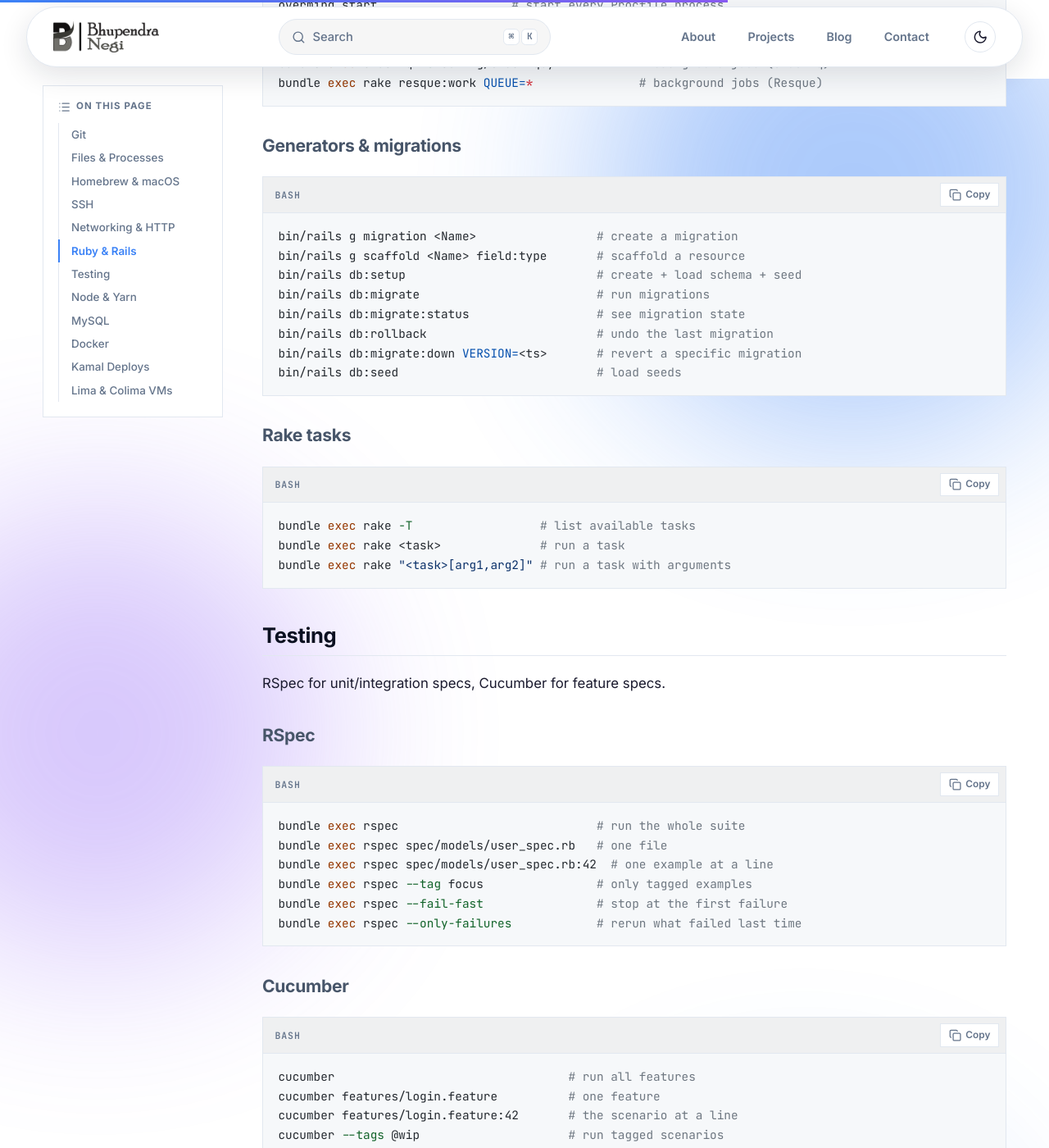
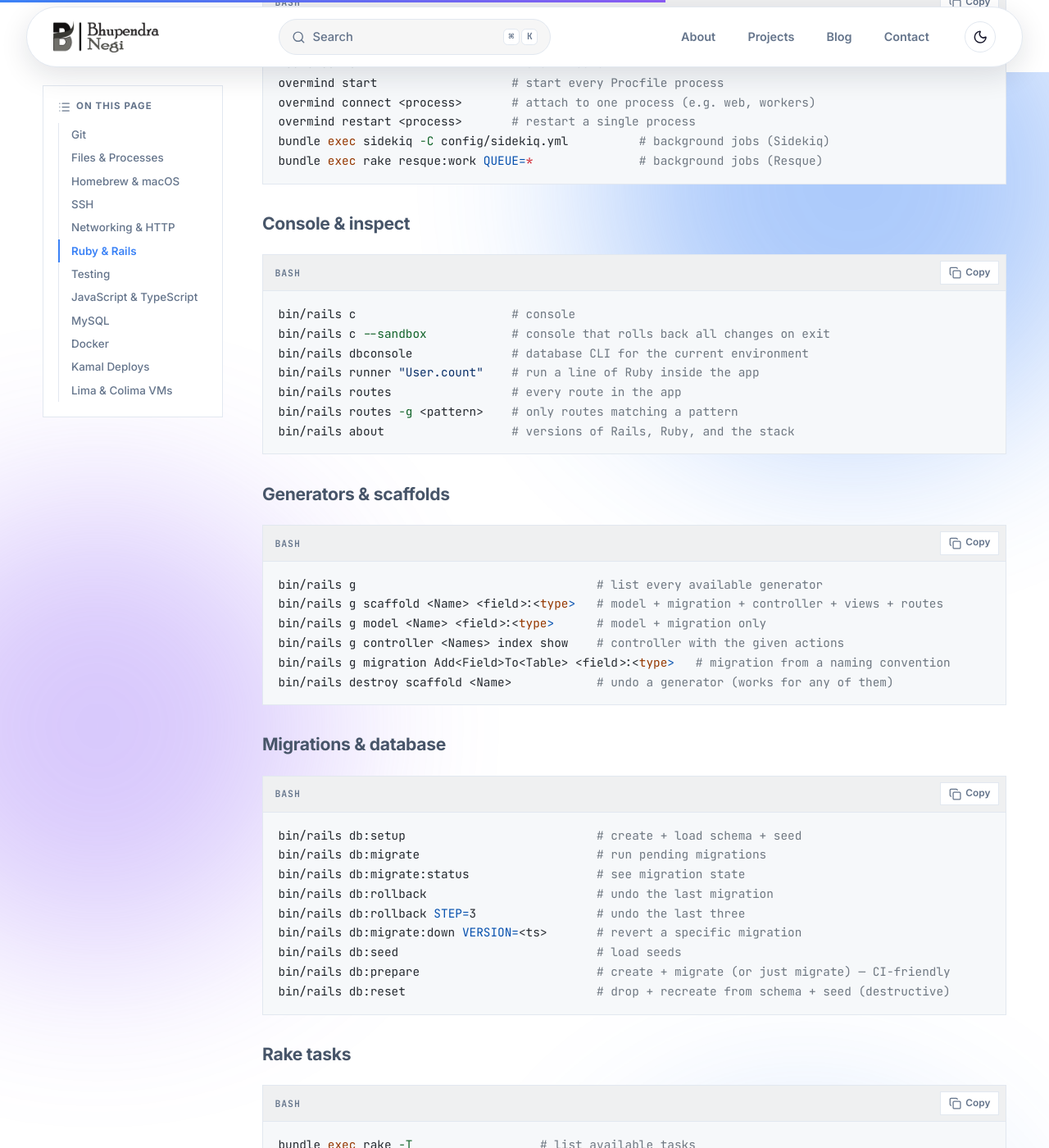
Before and after one commit to BhupendraNegi/bhupendranegi.github.io, a Jekyll site: the page built from cheatsheet.md, in a window 1280 px wide and 1400 px high, scrolled down 13262 px. Shown: the whole window at 82% size. Built offline with Jekyll 4.4.1, drawn with Linux system fonts in a browser that asks for light colours; nearby versions of some CDN libraries; some of the changed text lies outside the part shown.

Commit message:
Cheatsheet: Docker contexts, JS/TS section, more Rails and SSH
- Docker: new Contexts subsection (ls / use / --context / inspect)
- Node & Yarn becomes JavaScript & TypeScript with npx/quick-run and
  tsc subsections
- Rails: dedicated Console & inspect, expanded generators and
  db tasks (prepare, reset, rollback STEP)
- SSH: -i, -t, -A, ssh-copy-id -i, ConnectTimeout

````diff
--- a/cheatsheet.md
+++ b/cheatsheet.md
@@ -1,7 +1,7 @@
 ---
 layout: cheatsheet
 title: Dev Cheatsheet
-description: A practical developer cheatsheet — copy-paste commands for Git, Ruby on Rails, RSpec, Yarn, Docker, Kamal, Lima/Colima, MySQL, and everyday shell work.
+description: A practical developer cheatsheet — copy-paste commands for Git, Ruby on Rails, RSpec, JavaScript/TypeScript, Yarn, Docker, Kamal, Lima/Colima, MySQL, and everyday shell work.
 subtitle: A no-fluff reference for day-to-day development.
 permalink: /cheatsheet/
 # Split each heading into its own anchored search result (see search.json).
@@ -316,10 +316,15 @@ ssh -T git@github.com            # test the connection
 
 ```bash
 ssh <user>@<host>                       # open a shell
+ssh -i ~/.ssh/<key> <user>@<host>       # use a specific identity (private key)
 ssh <user>@<host> -p 2222               # non-default port
 ssh <user>@<host> "df -h"               # run one command and return
+ssh -t <user>@<host> htop               # force a TTY for interactive remote commands
+ssh -A <user>@<host>                    # forward your agent (use local keys on the server)
 ssh-copy-id <user>@<host>               # install your public key on a server
+ssh-copy-id -i ~/.ssh/<key>.pub <user>@<host>   # install a specific public key
 ssh -J <jump-host> <user>@<host>        # hop through a bastion / jump host
+ssh -o ConnectTimeout=5 <user>@<host>   # fail fast if the host is unreachable
 ssh -v <user>@<host>                    # verbose — debug auth/connection issues
 ```
 
@@ -487,17 +491,41 @@ bundle exec sidekiq -C config/sidekiq.yml          # background jobs (Sidekiq)
 bundle exec rake resque:work QUEUE=*               # background jobs (Resque)
 ```
 
-### Generators & migrations
+### Console & inspect
 
 ```bash
-bin/rails g migration <Name>                 # create a migration
-bin/rails g scaffold <Name> field:type       # scaffold a resource
+bin/rails c                      # console
+bin/rails c --sandbox            # console that rolls back all changes on exit
+bin/rails dbconsole              # database CLI for the current environment
+bin/rails runner "User.count"    # run a line of Ruby inside the app
+bin/rails routes                 # every route in the app
+bin/rails routes -g <pattern>    # only routes matching a pattern
+bin/rails about                  # versions of Rails, Ruby, and the stack
+```
+
+### Generators & scaffolds
+
+```bash
+bin/rails g                                  # list every available generator
+bin/rails g scaffold <Name> <field>:<type>   # model + migration + controller + views + routes
+bin/rails g model <Name> <field>:<type>      # model + migration only
+bin/rails g controller <Names> index show    # controller with the given actions
+bin/rails g migration Add<Field>To<Table> <field>:<type>   # migration from a naming convention
+bin/rails destroy scaffold <Name>            # undo a generator (works for any of them)
+```
+
+### Migrations & database
+
+```bash
 bin/rails db:setup                           # create + load schema + seed
-bin/rails db:migrate                         # run migrations
+bin/rails db:migrate                         # run pending migrations
 bin/rails db:migrate:status                  # see migration state
 bin/rails db:rollback                        # undo the last migration
+bin/rails db:rollback STEP=3                 # undo the last three
 bin/rails db:migrate:down VERSION=<ts>       # revert a specific migration
 bin/rails db:seed                            # load seeds
+bin/rails db:prepare                         # create + migrate (or just migrate) — CI-friendly
+bin/rails db:reset                           # drop + recreate from schema + seed (destructive)
 ```
 
 ### Rake tasks
@@ -533,9 +561,11 @@ cucumber --tags @wip                     # run tagged scenarios
 cucumber -f progress                     # compact dot output
 ```
 
-## Node & Yarn
+## JavaScript & TypeScript
 
-Front-end dependencies and build scripts.
+Front-end dependencies, quick Node runs, and the TypeScript compiler.
+
+### Yarn
 
 ```bash
 yarn install                 # install deps from package.json
@@ -546,6 +576,28 @@ yarn upgrade <pkg>           # upgrade a package
 yarn why <pkg>               # explain why a package is installed
 yarn <script>                # run a package.json script (e.g. yarn build)
 yarn cache clean             # clear the Yarn cache
+```
+
+### npx & quick Node runs
+
+```bash
+npx <tool>                   # run a project CLI (or fetch and run it once)
+npx tsx <file>.ts            # run a TypeScript file directly, no build step
+node --watch <file>.js       # rerun automatically on file changes
+node -e "console.log(1+1)"   # evaluate a one-liner
+node --inspect <file>.js     # debug in Chrome DevTools (chrome://inspect)
+npm outdated                 # which dependencies have newer versions
+npm audit fix                # patch known vulnerabilities in deps
+```
+
+### TypeScript
+
+```bash
+npx tsc --init               # create a tsconfig.json to start from
+npx tsc                      # compile the whole project
+npx tsc --noEmit             # type-check only — ideal for CI and pre-commit
+npx tsc --watch              # recompile on save
+npx tsc <file>.ts            # compile a single file (ignores tsconfig)
 ```
 
 ## MySQL
@@ -588,6 +640,19 @@ ALTER USER 'root'@'localhost' IDENTIFIED BY '<new-password>';
 ## Docker
 
 Build, run, inspect, and ship images.
+
+### Contexts
+
+Each context points the CLI at a different daemon — one per Colima profile, so
+pick the right one before anything else.
+
+```bash
+docker context ls                # see all contexts, * marks the active one
+docker context use <context>     # switch every docker command to that daemon
+docker --context <context> ps    # one-off command against a context, no switch
+docker context inspect <context> # endpoint details for a context
+docker context use default       # back to the default daemon
+```
 
 ### Containers & images
 
````
Also changed, not shown: other parts of cheatsheet.md (+0 -1 lines).
